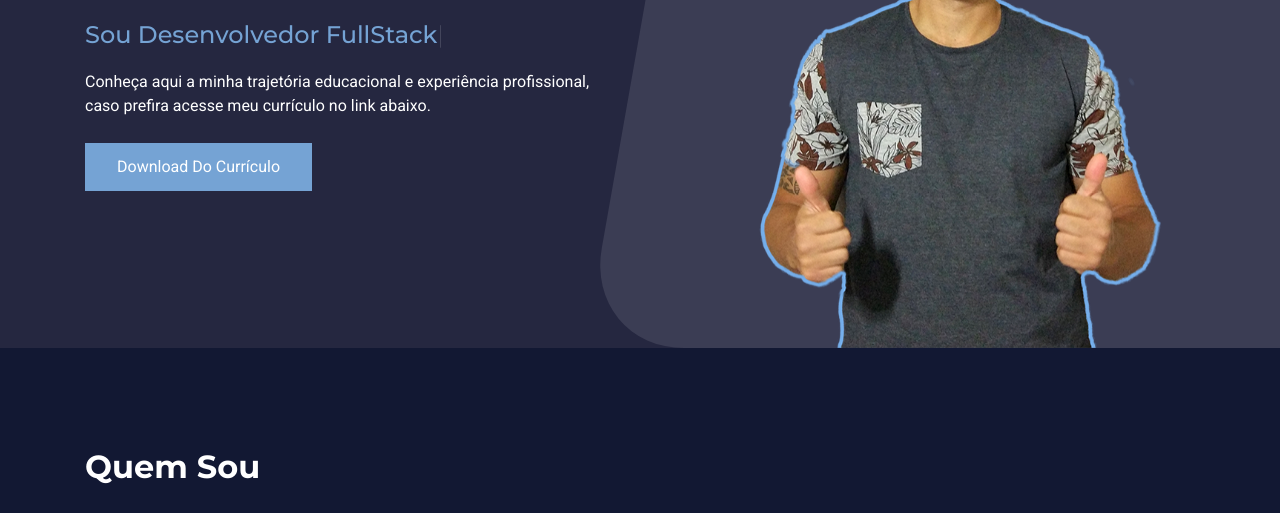
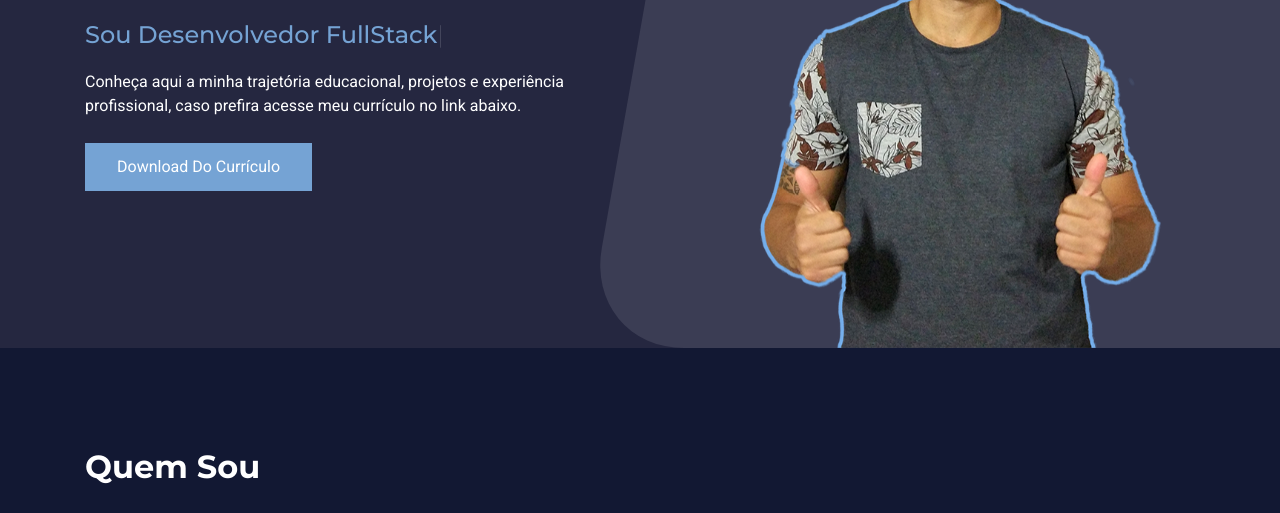
Before and after one commit to fabianosantos79/Site-Fabiano, a plain HTML site: page index.html in a window 1280 px wide. Shown: the part 285-798 px from the top of the page. Drawn offline with Linux system fonts and the light colour scheme; files whose address does not match are found by name.

Commit message:
Update index.html

```diff
--- a/index.html
+++ b/index.html
@@ -116,7 +116,7 @@
                             <b>Olá, meu nome é Fabiano</b> <b>Sou Desenvolvedor FullStack</b>
                         </div>
                         <h4 class="animation" data-animation="fadeInUp" data-animation-delay="0.03s"> <span id="typed-text" class="text_default"></span></h4>
-                        <p class="animation" data-animation="fadeInUp" data-animation-delay="0.04s">Conheça aqui a minha trajetória educacional e experiência profissional, caso prefira acesse meu currículo no link abaixo.</p>
+                        <p class="animation" data-animation="fadeInUp" data-animation-delay="0.04s">Conheça aqui a minha trajetória educacional, projetos e experiência profissional, caso prefira acesse meu currículo no link abaixo.</p>
                         <a href="https://raw.githubusercontent.com/fabianosantos79/Site-Fabiano/main/assets/curriculo_fabiano.pdf" class="btn btn-default rounded-0 btn-aylen animation" data-animation="fadeInUp" data-animation-delay="0.05s">Download do Currículo</a>
                     </div>
                 </div>
```
